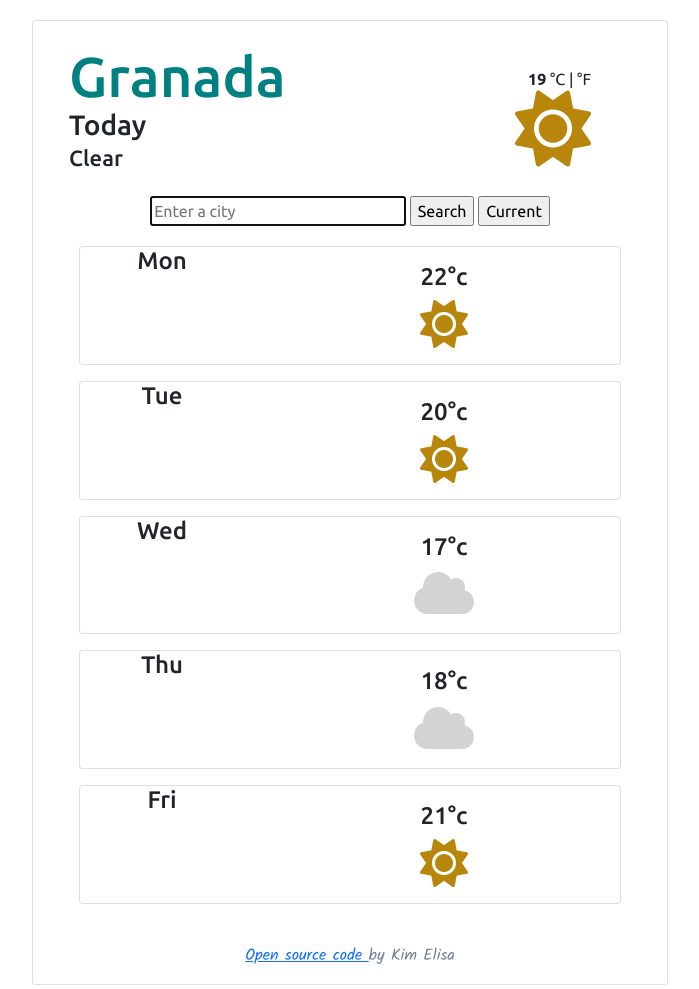
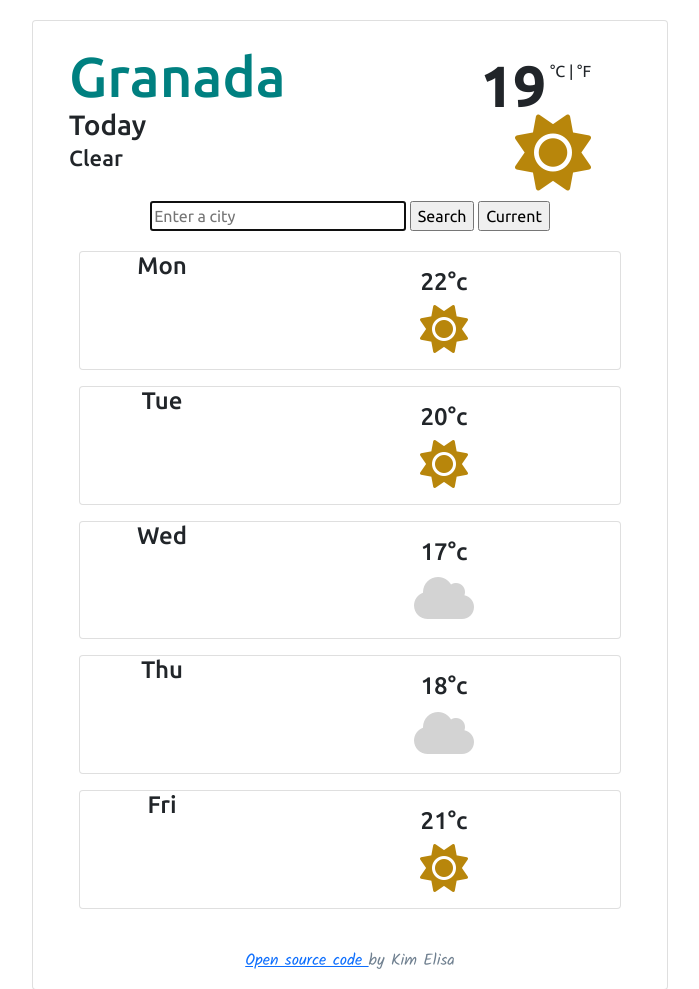
Before and after one commit to Kim-Elisa/Weather-app-project, a website built with Parcel: page index.html in a window 1280 px wide. Shown: the top 989 px of the page, without its empty margins (290-989 px from the left). Built offline with nearby package versions, Linux system fonts and the light colour scheme.

Commit message:
updated css for today-temp class
amended position, margin, font-size etc

```diff
--- a/src/style.css
+++ b/src/style.css
@@ -49,8 +49,19 @@ footer {
 
 .overview-weather {
   text-align: right;
-  padding: 30px 60px 10px 0;
+  padding: 20px 60px 10px 0;
   margin: 0 auto;
+}
+
+.today-temp {
+  font-size: 58px;
+  line-height: 1;
+}
+
+.units {
+  position: relative;
+  font-size: 16px;
+  top: -30px;
 }
 
 .today-weather-icon {
```
